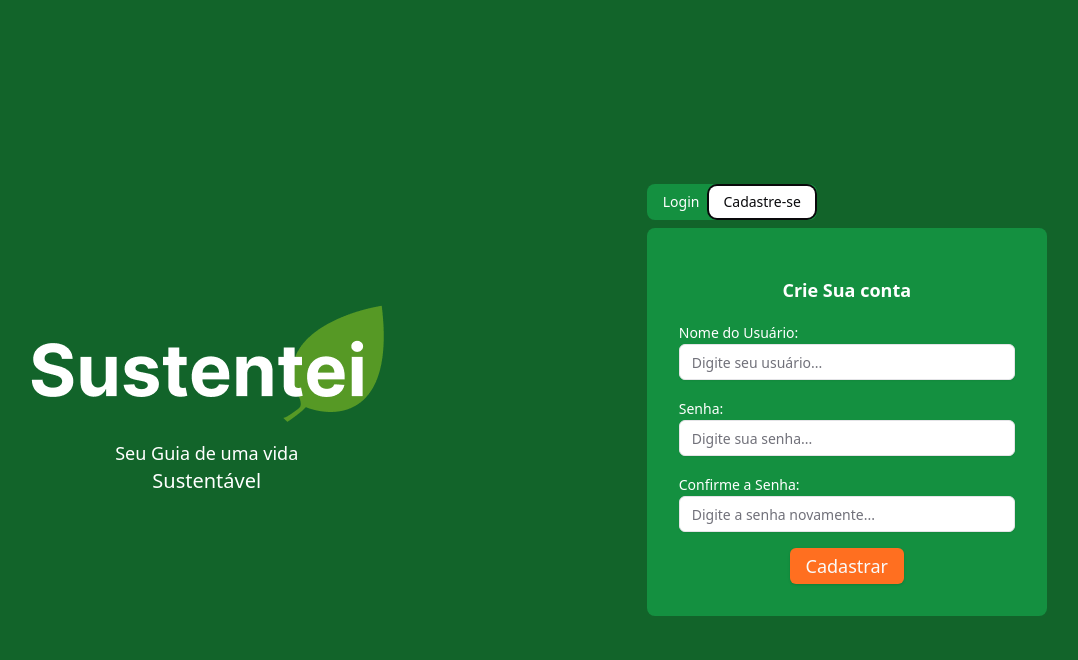
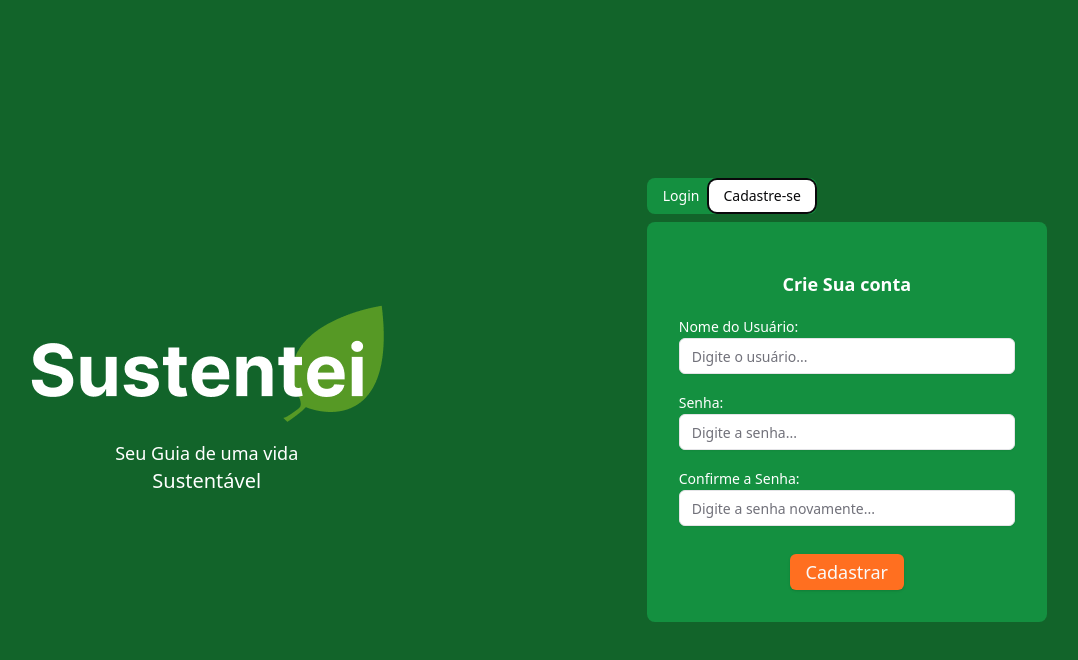
Before and after one commit to breno-saraiva/aplication-ESG, a React (Vite) app: page / in a window 1280 px wide. Both pictures are taken after a click on the tab "Cadastre-se". Shown: the top 660 px of the page, without its empty margins (102-1180 px from the left). Built offline with nearby package versions, Linux system fonts and the light colour scheme; the HTML template or start-up script is replaced by a standard one.

Commit message:
fix: ajust in page login

```diff
--- a/src/modules/login/components/register/index.tsx
+++ b/src/modules/login/components/register/index.tsx
@@ -11,11 +11,11 @@ const Register = () => {
       <div className="flex flex-col gap-4">
         <div>
           <Label className="text-white">Nome do Usuário:</Label>
-          <Input className="bg-white" placeholder="Digite seu usuário..." />
+          <Input className="bg-white" placeholder="Digite o usuário..." />
         </div>
         <div>
           <Label className="text-white">Senha:</Label>
-          <Input className="bg-white" placeholder="Digite sua senha..." />
+          <Input className="bg-white" placeholder="Digite a senha..." />
         </div>
         <div>
           <Label className="text-white">Confirme a Senha:</Label>
@@ -24,7 +24,7 @@ const Register = () => {
             placeholder="Digite a senha novamente..."
           />
         </div>
-        <div className="flex justify-center items-center">
+        <div className="pt-3 flex justify-center items-center">
           <Button className="text-lg bg-[#FF6F20]">Cadastrar</Button>
         </div>
       </div>
--- a/src/modules/login/page/index.tsx
+++ b/src/modules/login/page/index.tsx
@@ -24,7 +24,7 @@ const Login = () => {
         </div>
       </div>
       <div className="m-auto">
-        <Tabs defaultValue="account" className="w-[400px]">
+        <Tabs defaultValue="signIn" className="w-[400px]">
           <TabsList className="bg-green-600/70 text-white">
             <TabsTrigger value="signIn">Login</TabsTrigger>
             <TabsTrigger value="register">Cadastre-se</TabsTrigger>
```
